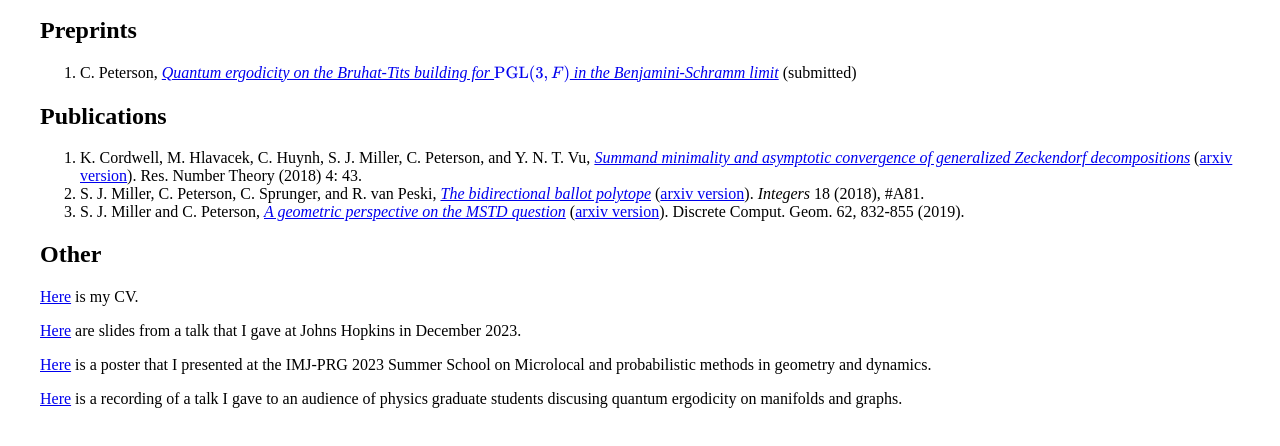
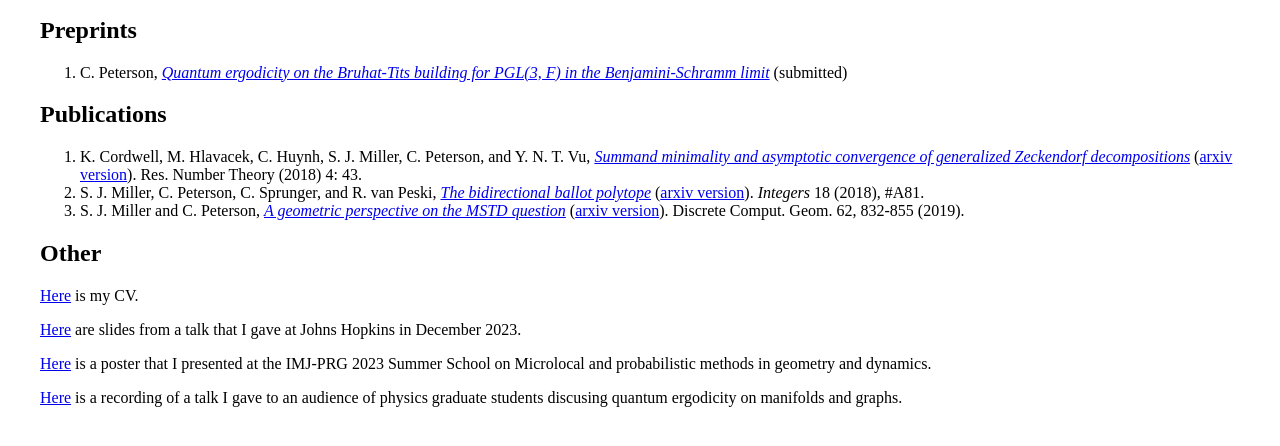
Before and after one commit to clhpeterson1870/clhpeterson1870.github.io, a plain HTML site: page index.html in a window 1280 px wide. Shown: the part 350-796 px from the top of the page. Drawn offline with nearby package versions, Linux system fonts and the light colour scheme; some packages are replaced by stand-ins of ours.

Commit message:
Update index.html

```diff
--- a/index.html
+++ b/index.html
@@ -23,7 +23,7 @@
 
 		<h2>Preprints</h2>
 		<ol type = "1">
-		<li> C. Peterson, <i><a href = "https://arxiv.org/abs/2304.08641">Quantum ergodicity on the Bruhat-Tits building for $\text{PGL}(3, F)$ in the Benjamini-Schramm limit</i></a> (submitted)
+		<li> C. Peterson, <i><a href = "https://arxiv.org/abs/2304.08641">Quantum ergodicity on the Bruhat-Tits building for PGL(3, F) in the Benjamini-Schramm limit</i></a> (submitted)
 		</li>
 		</ol>
 
```
